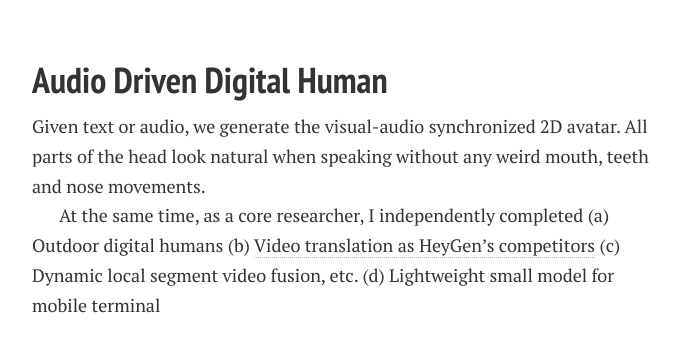
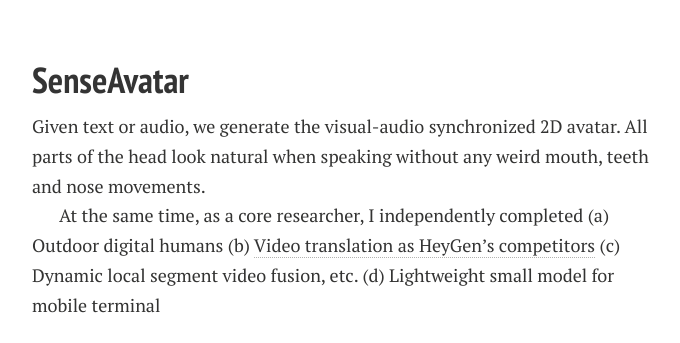
Before and after one commit to XuankeShi/XuankeShi.github.io, a Jekyll site: the page built from projects.md, in a window 1280 px wide and 900 px high, scrolled down 950 px, cut to the strip 204-547 px from the top of the window. Shown: the whole strip, without its empty margins (288-968 px from the left). Built offline with Jekyll 4.4.1, drawn with Linux system fonts in a browser that asks for light colours; nearby versions of some CDN libraries; comment, search, counter and statistics services are not loaded; a style sheet for code colours, icons or effects is not loaded.

Commit message:
[shixuanke] update

```diff
--- a/projects.md
+++ b/projects.md
@@ -23,7 +23,7 @@ Given a reference image, action video and expression video, generate the corresp
 <br>
 
 
-## Audio Driven Digital Human
+## [SenseAvatar](https://senseavatar.sensetime.com/)
 Given text or audio, we generate the visual-audio synchronized 2D avatar. All parts of the head look natural when speaking without any weird mouth, teeth and nose movements.
 
 At the same time, as a core researcher, I independently completed
```
Also changed, not shown: file/projects-zh.md (+1 -1 lines).
